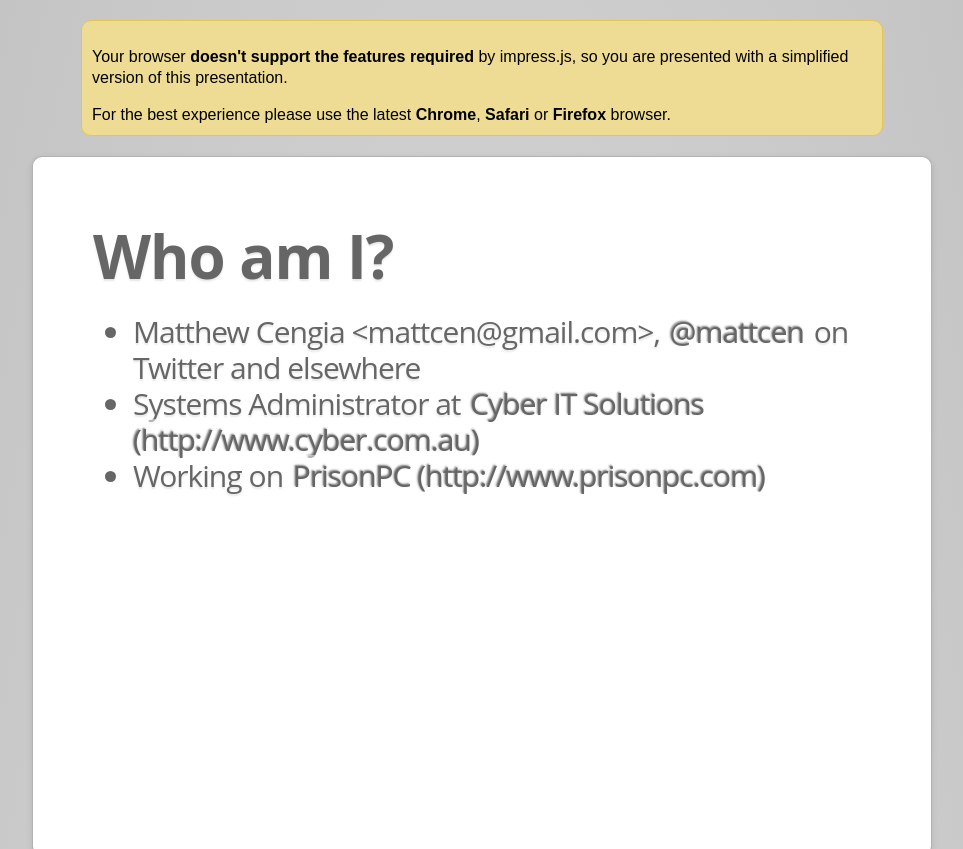
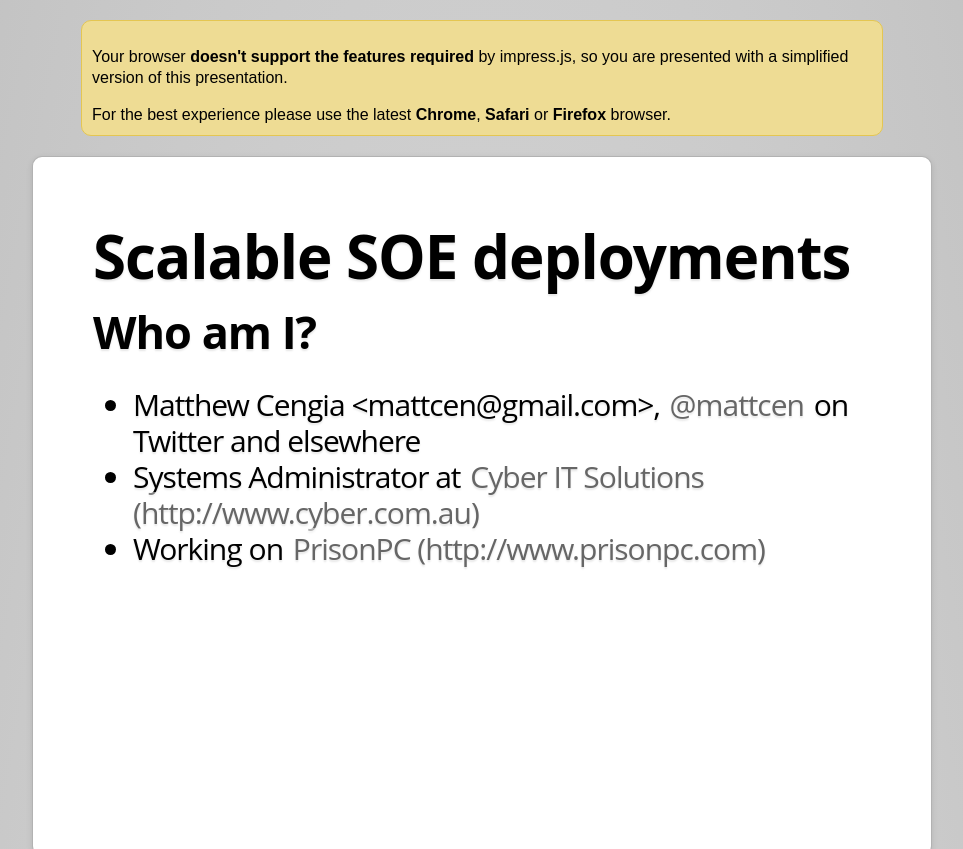
Before and after one commit to mattcen/scalable-soe-deployments, a plain HTML site: page index.html in a window 1280 px wide. Shown: the top 849 px of the page, without its empty margins (158-1121 px from the left). Drawn offline with Linux system fonts and the light colour scheme.

Commit message:
Update CSS and minor slide text tweaks

```diff
--- a/css/impress-demo.css
+++ b/css/impress-demo.css
@@ -1,90 +1,8 @@
-/*
-    So you like the style of impress.js demo?
-    Or maybe you are just curious how it was done?
-
-    You couldn't find a better place to find out!
-
-    Welcome to the stylesheet impress.js demo presentation.
-
-    Please remember that it is not meant to be a part of impress.js and is
-    not required by impress.js.
-    I expect that anyone creating a presentation for impress.js would create
-    their own set of styles.
-
-    But feel free to read through it and learn how to get the most of what
-    impress.js provides.
-
-    And let me be your guide.
-
-    Shall we begin?
-*/
-
-
-/*
-    We start with a good ol' reset.
-    That's the one by Eric Meyer http://meyerweb.com/eric/tools/css/reset/
-
-    You can probably argue if it is needed here, or not, but for sure it
-    doesn't do any harm and gives us a fresh start.
-*/
-
-/*
-html, body, div, span, applet, object, iframe,
-h1, h2, h3, h4, h5, h6, p, blockquote, pre,
-a, abbr, acronym, address, big, cite, code,
-del, dfn, em, img, ins, kbd, q, s, samp,
-small, strike, strong, sub, sup, tt, var,
-b, u, i, center,
-dl, dt, dd, ol, ul, li,
-fieldset, form, label, legend,
-table, caption, tbody, tfoot, thead, tr, th, td,
-article, aside, canvas, details, embed,
-figure, figcaption, footer, header, hgroup,
-menu, nav, output, ruby, section, summary,
-time, mark, audio, video {
-    margin: 0;
-    padding: 0;
-    border: 0;
-    font-size: 100%;
-    font: inherit;
-    vertical-align: baseline;
-}
-*/
-
-/* HTML5 display-role reset for older browsers */
-/*
-article, aside, details, figcaption, figure,
-footer, header, hgroup, menu, nav, section {
-    display: block;
-}
-body {
-    line-height: 1;
-}
-ol, ul {
-    list-style: none;
-}
-blockquote, q {
-    quotes: none;
-}
-blockquote:before, blockquote:after,
-q:before, q:after {
-    content: '';
-    content: none;
-}
-*/
-
 table {
     border-collapse: collapse;
     border-spacing: 0;
 }
 
-/*
-    Now here is when interesting things start to appear.
-
-    We set up <body> styles with default font and nice gradient in the background.
-    And yes, there is a lot of repetition there because of -prefixes but we don't
-    want to leave anybody behind.
-*/
 body {
     font-family: 'PT Sans', sans-serif;
     min-height: 740px;
@@ -98,9 +16,6 @@ body {
     background:         radial-gradient(rgb(240, 240, 240), rgb(190, 190, 190));
 }
 
-/*
-    Now let's bring some text styles back ...
-*/
 b, strong { font-weight: bold }
 i, em { font-style: italic }
 
@@ -112,8 +27,9 @@ a {
     text-decoration: none;
     padding: 0 0.1em;
     background: rgba(255,255,255,0.5);
-    text-shadow: -1px -1px 2px rgba(100,100,100,0.9);
+    /*text-shadow: -1px -1px 2px rgba(100,100,100,0.9);*/
     border-radius: 0.2em;
+    color: rgb(102, 102, 102);
 
     -webkit-transition: 0.5s;
     -moz-transition:    0.5s;
@@ -127,18 +43,6 @@ a:focus {
     background: rgba(255,255,255,1);
     text-shadow: -1px -1px 2px rgba(100,100,100,0.5);
 }
-
-/*
-    Because the main point behind the impress.js demo is to demo impress.js
-    we display a fallback message for users with browsers that don't support
-    all the features required by it.
-
-    All of the content will be still fully accessible for them, but I want
-    them to know that they are missing something - that's what the demo is
-    about, isn't it?
-
-    And then we hide the message, when support is detected in the browser.
-*/
 
 .fallback-message {
     font-family: sans-serif;
@@ -161,12 +65,6 @@ a:focus {
     display: none;
 }
 
-/*
-    Now let's style the presentation steps.
-
-    We start with basics to make sure it displays correctly in everywhere ...
-*/
-
 .step {
     position: relative;
     width: 900px;
@@ -184,11 +82,6 @@ a:focus {
     line-height: 1.5;
 }
 
-/*
-    ... and we enhance the styles for impress.js.
-
-    Basically we remove the margin and make inactive steps a little bit transparent.
-*/
 .impress-enabled .step {
     margin: 0;
     opacity: 0.3;
@@ -202,14 +95,6 @@ a:focus {
 
 .impress-enabled .step.active { opacity: 1 }
 
-/*
-    These 'slide' step styles were heavily inspired by HTML5 Slides:
-    http://html5slides.googlecode.com/svn/trunk/styles.css
-
-    ;)
-
-    They cover everything what you see on first three steps of the demo.
-*/
 .slide {
     display: block;
 
@@ -222,7 +107,7 @@ a:focus {
     border-radius: 10px;
     box-shadow: 0 2px 6px rgba(0, 0, 0, .1);
 
-    color: rgb(102, 102, 102);
+    color: rgb(0, 0, 0);
     text-shadow: 0 2px 2px rgba(0, 0, 0, .1);
 
     font-family: 'Open Sans', Arial, sans-serif;
--- a/index.html
+++ b/index.html
@@ -10,10 +10,7 @@
 
   <title>Scalable SOE deployments</title>
   <meta name="description" content="Scalable SOE deployments">
-  <meta name="author" content="Matthew Cengia"><!--link
-    href="http://fonts.googleapis.com/css?family=Open+Sans:regular,semibold,italic,italicsemibold|PT+Sans:400,700,400italic,700italic|PT+Serif:400,700,400italic,700italic"
-    rel="stylesheet" /-->
-
+  <meta name="author" content="Matthew Cengia">
   <style type="text/css">
 .notes {display: none; /*color: red;*/}
 pre { font-size: 50%; line-height: 1;}
@@ -35,7 +32,8 @@ pre { font-size: 50%; line-height: 1;}
 
   <div id="impress">
     <div id="start" class="step slide" data-x="0" data-y="-1500">
-      <h1>Who am I?</h1>
+      <h1>Scalable SOE deployments</h1>
+      <h2>Who am I?</h2>
 
       <ul>
         <li>Matthew Cengia &lt;mattcen@gmail.com&gt;, <a href=
```
